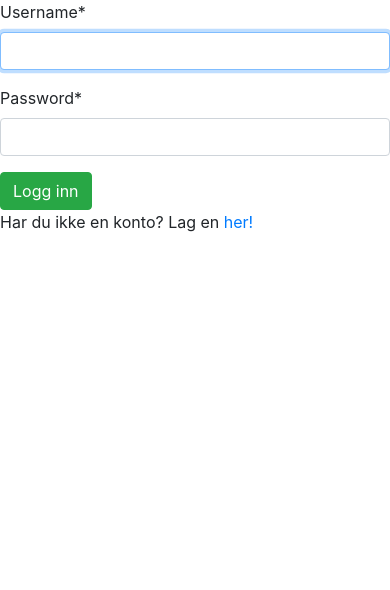
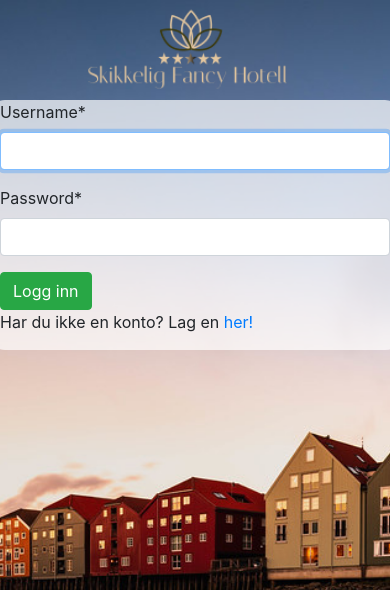
Before and after one commit to Augustab/ProgramvareUtvkling-TDT4140, a Django app: page /login/ in a window 390 px wide. Shown: the top 590 px of the page. Run offline with Django 3.2, Linux system fonts and the light colour scheme; some libraries are stand-ins or nearby versions.

Commit message:
stylet lag bruker siden

```diff
--- a/signup/templates/registration/login.html
+++ b/signup/templates/registration/login.html
@@ -3,14 +3,35 @@
 {% block title %}
 Logg in her
 {% endblock %}
+{% block style %}
+    <link rel="stylesheet" href="../static/css/register.css">
+{% endblock %}
 
 {% load crispy_forms_tags %}
 
 {% block content%}
+    <div class = "row" >
+        <div class = "col-sm-4"></div>
+        <div class = "col-sm-4" id="col-venstre">
+             <div class="text-center">
+                     <a class="navbar-brand" href="{% url 'home' %}" >
+                     <img src="/static/images/Hotell_logo2.png" width="201.3" height="85.8" alt="" >
+                     </a>
+              </div>
+        </div>
+        <div class = "col-sm-4"></div>
+    </div>
+
+    <div class="row">
+        <div class="col-sm-1"></div>
+        <div class="col-sm-10">
         <form method="post" class="form-group">
             {% csrf_token %}
             {{ form|crispy }}
             <button type="submit" class="btn btn-success">Logg inn</button>
             <p>Har du ikke en konto? Lag en <a href="/signup">her!</a></p>
         </form>
+        </div>
+        <div class="col-sm-1"></div>
+    </div>
 {% endblock %}
--- a/static/css/register.css
+++ b/static/css/register.css
@@ -10,5 +10,5 @@ body {
 .col-sm-10{
     background-color: rgba(255,255,255, 0.7);
     border-radius: 20px;
-    margin-top: 5%;
+    margin-top: 1%;
 }
```
Also changed, not shown: signup/templates/register/register.html (+13 -0 lines). Lines whose indentation alone changed are shown as unchanged.
